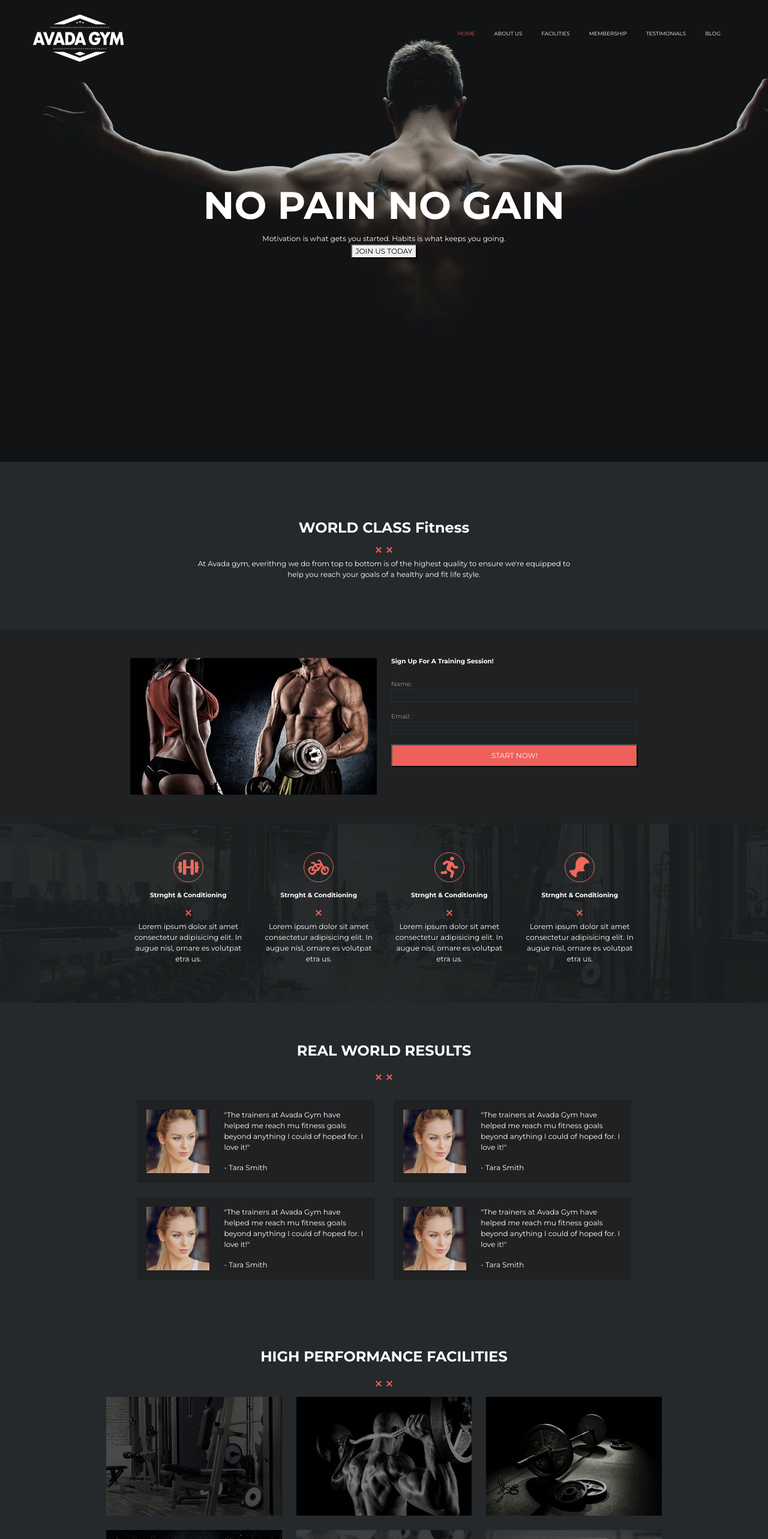
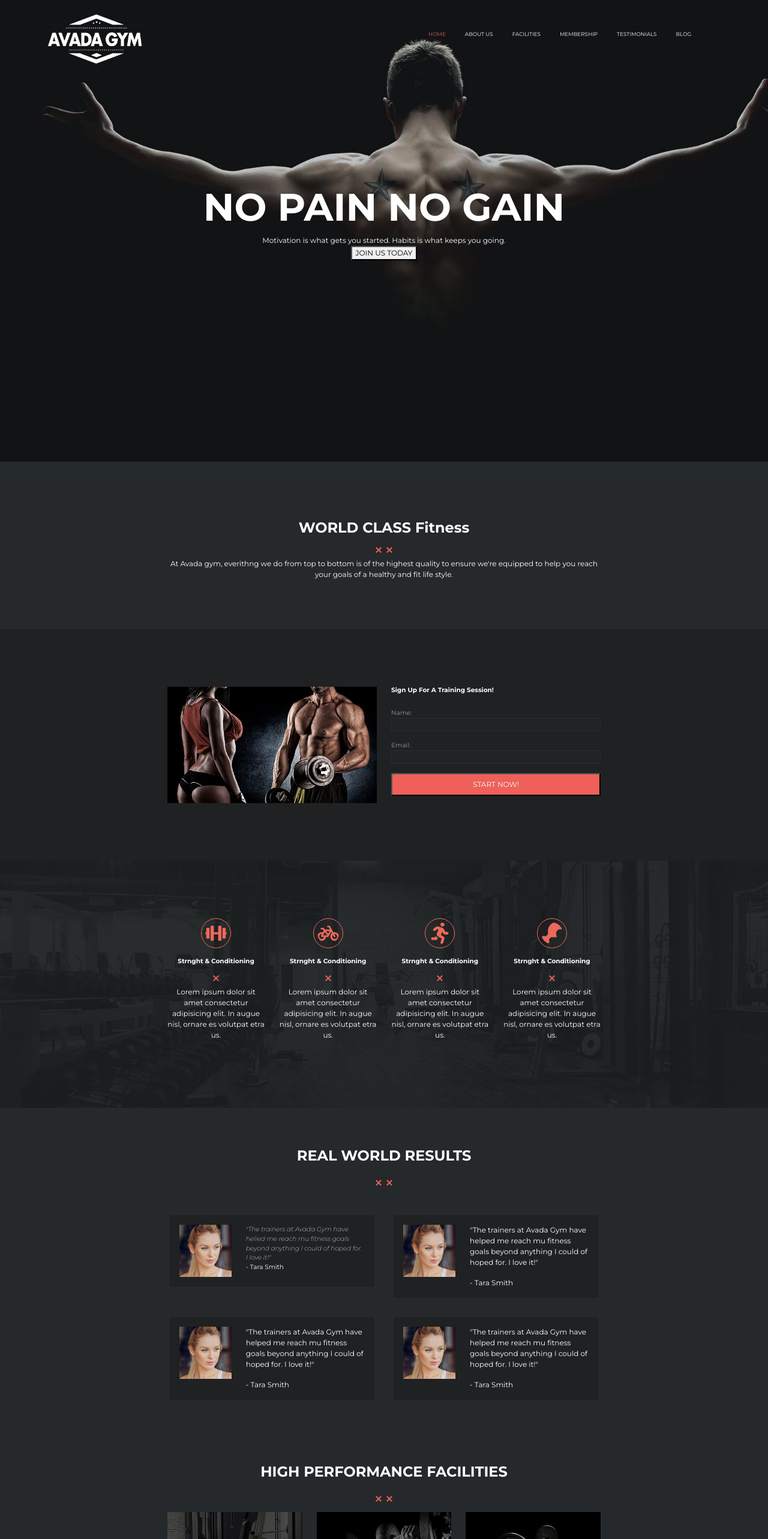
Before and after one commit to Leppo84/proj-html-vuejs, a Vue app: page / in a window 1280 px wide. Shown: the top 2566 px of the page at 60% size. Built offline with nearby package versions, Linux system fonts and the light colour scheme.

Commit message:
Header margin changed - app restructured

```diff
--- a/src/App.vue
+++ b/src/App.vue
@@ -3,7 +3,7 @@
     <AvadaHeader/>
     <main>
       <section class="bg-basegrey">
-        <div class="container">
+        <div class="container-fluid">
           <div class="row text-center justify-content-center">
             <div class="col-7 m-5">
               <br>
@@ -22,12 +22,14 @@
       </section>
       <!-- here comes the triangle -->
       <section class="bg-mediumgrey">
-        <div class="container">
-          <div class="row justify-content-center p-5">
-            <div class="col-5">
+        <div class="container-fluid">
+          <div class="row justify-content-center">
+              <div class="col-7">
+                <div class="row justify-content-center pt-5 pb-5 mt-5 mb-5">
+                  <div class="col-6">
                     <img :src="require('./assets/img/home_img-compressor.jpg')" alt="">
                   </div>
-            <div class="col-5">
+                  <div class="col-6">
                     <h6 class="thick small">
                       Sign Up For A Training Session!
                     </h6>
@@ -40,14 +42,17 @@
                     <button class="btn-form mt-3 p-2">START NOW!</button>
                   </div>
                 </div>
+
+              </div>
+          </div>
         </div>
       </section>
       <!-- prima immagine sfondo -->
       <section class="bg-gym">
-        <div class="container">
-          <div class="row justify-content-center p-5">
-            <div class="col-10 container-fluid">
-              <div class="row text-center">
+        <div class="container-fluid">
+          <div class="row justify-content-center pt-5 pb-5">
+            <div class="col-7">
+              <div class="row text-center mt-5 mb-5">
                 <div class="col-3">
                   <img class="icon" :src="require('./assets/img/Strenght.svg')" alt="">
                   <h6 class="thick small mt-3">
@@ -87,9 +92,9 @@
       </section>
       <!-- Reviews -->
       <section class="bg-basegrey">
-        <div class="container">
+        <div class="container-fluid">
           <div class="row text-center justify-content-center">
-            <div class="col-10 m-5">
+            <div class="col-7 m-5">
               <br>
               <h4 class="thick">
                   REAL WORLD RESULTS
@@ -97,22 +102,25 @@
               <img class="m-3" :src="require('./assets/img/divider-xx-red.png')" alt="Divider">
               <br>
               <div class="row justify-content-center text-start mb-4 mt-3">
-                <div class="col-5 bg-mediumgrey p-3 me-3">
+                <div class="col-6 p-3">
+                  <div class="col-12 bg-mediumgrey p-3">
                     <div class="row">
                       <div class="col-4">
                           <img :src="require('./assets/img/review_1-compressor.jpg')" alt="">
                       </div>
-                    <div class="col-8">
-                      <p>
-                        "The trainers at Avada Gym have helped me reach mu fitness goals beyond anything I could of hoped for. I love it!"
-                      </p>
-                      <span>
-                        - Tara Smith
+                      <div class="col-8 small">
+                        <i>
+                          "The trainers at Avada Gym have helied me reach mu fitness goals beyond anything I could of hoped for. I love it!"
+                        </i>
+                        <br>
+                        <span>- Tara Smith
                         </span>
                       </div>
                     </div>
                   </div>
-                <div class="col-5 bg-mediumgrey p-3 ms-3">
+                </div>
+                <div class="col-6 p-3">
+                  <div class="col-12 bg-mediumgrey p-3">
                     <div class="row">
                       <div class="col-4">
                           <img :src="require('./assets/img/review_1-compressor.jpg')" alt="">
@@ -128,8 +136,8 @@
                     </div>
                   </div>
                 </div>
-              <div class="row justify-content-center text-start mb-5">
-                <div class="col-5 bg-mediumgrey p-3 me-3">
+                <div class="col-6 p-3">
+                  <div class="col-12 bg-mediumgrey p-3">
                     <div class="row">
                       <div class="col-4">
                           <img :src="require('./assets/img/review_1-compressor.jpg')" alt="">
@@ -144,7 +152,9 @@
                       </div>
                     </div>
                   </div>
-                <div class="col-5 bg-mediumgrey p-3 ms-3">
+                </div>
+                <div class="col-6 p-3">
+                  <div class="col-12 bg-mediumgrey p-3">
                     <div class="row">
                       <div class="col-4">
                           <img :src="require('./assets/img/review_1-compressor.jpg')" alt="">
@@ -156,6 +166,7 @@
                         <span>
                           - Tara Smith
                         </span>
+                      </div>
                     </div>
                   </div>
                 </div>
@@ -195,14 +206,16 @@
       <!-- secondo break di sfondo -->
       <section class="bg-fists">
         <div class="container">
-          <div class="row justify-content-center text-center p-5">
-            <div class="col-7">
+          <div class="row justify-content-center text-center">
+            <div class="col-5 mt-4 mb-3">
                 <p class="large mt-5">
-                  <b>
+                  <b class="half-thick mt-4">
                     "I fear not the man who has practiced 10,000 kicks once, but I fear the man who has practiced one kick 10,000 times"
                   </b>
                 </p>
-                <span class="thick mt-5">BRUCE LEE - QUOTE OF THE DAY</span>
+                <img class="m-3" :src="require('./assets/img/divider-white-xx.png')" alt="Divider">
+                <br>
+                <span class="thick my-3">BRUCE LEE - QUOTE OF THE DAY</span>
             </div>
            </div>
         </div>
@@ -299,6 +312,11 @@ img {
   font-weight: 700;
 }
 
+.half-thick {
+  font-weight: 400;
+  letter-spacing: 0.1rem;
+}
+
 input {
   width: 100%;
   background-color: #202325;
--- a/src/components/AvadaHeader.vue
+++ b/src/components/AvadaHeader.vue
@@ -1,11 +1,11 @@
 <template>
     <div class="bg">
-        <div class="nav-wrapper container-fluid">
-            <div class="row justify-content-between align-items-center align-content-center text-center">
-                <div class="col-2 m-4 ml-5">
+        <div class="nav-wrapper container-fluid p-3">
+            <div class="row justify-content-between align-items-center text-center">
+                <div class="col-2 p-2 ms-5">
                     <img class="logo" :src="require('../assets/img/gym_logo_2x.png')" alt="">
                 </div>
-                <nav class="col-5 nav flex-nowrap ">
+                <nav class="col-5 nav flex-nowrap me-5">
                     <ul class="list-inline" v-for="(voice, index) in avadaMenu" :key="index">
                         <li class="nav-item"><a class="nav-link" :id="`menu-item-${index}`" href="#">{{voice}}</a></li>
                     </ul>
@@ -69,7 +69,7 @@ $woodSmoke: #070809;
 $antiqueBrass: #c2856c;
 
 // div.nav-wrapper {
-//     width:95%;
+//     width:97%;
 //     margin: auto;
 // }
 
```
Lines whose indentation alone changed are shown as unchanged.
